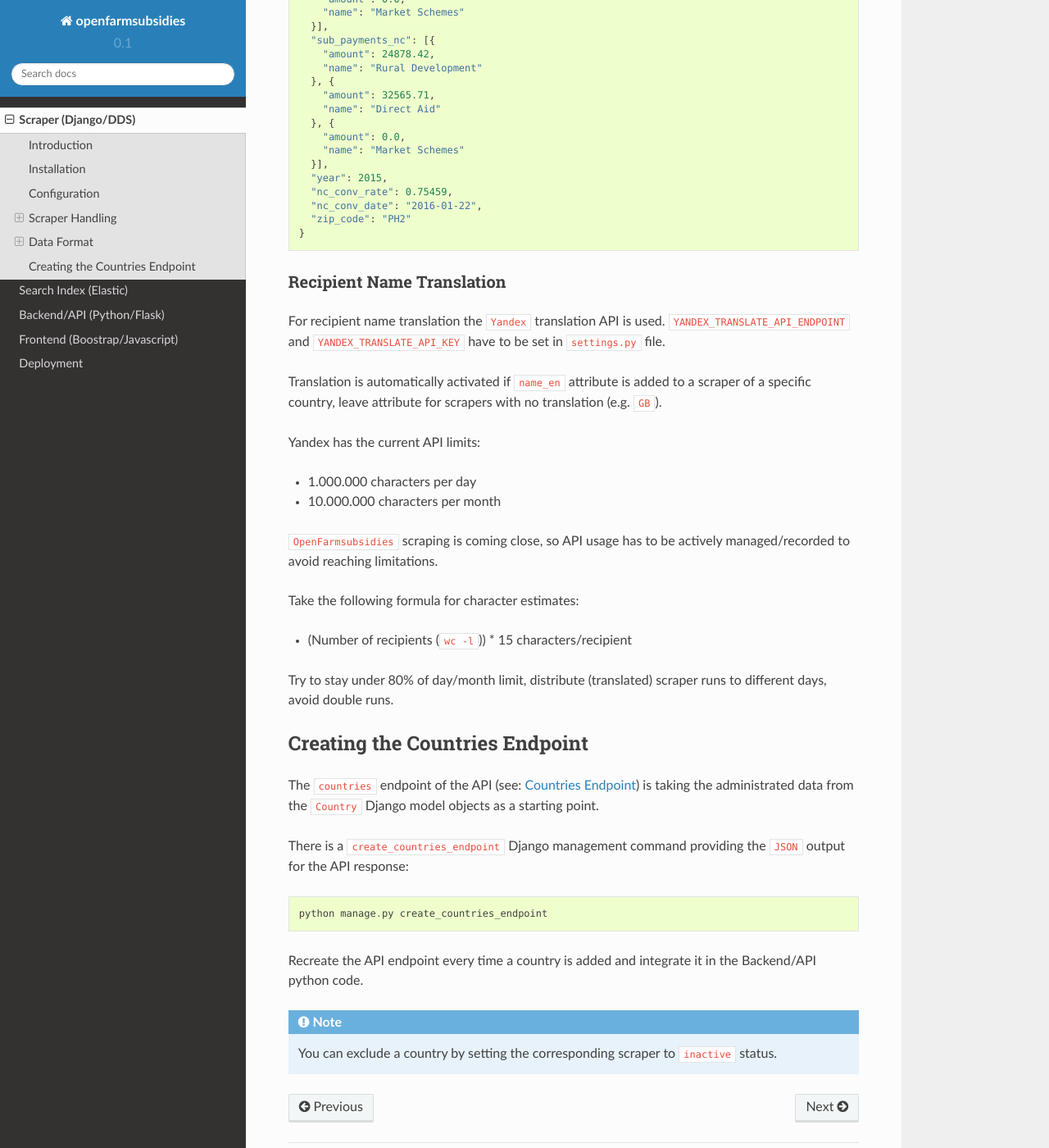
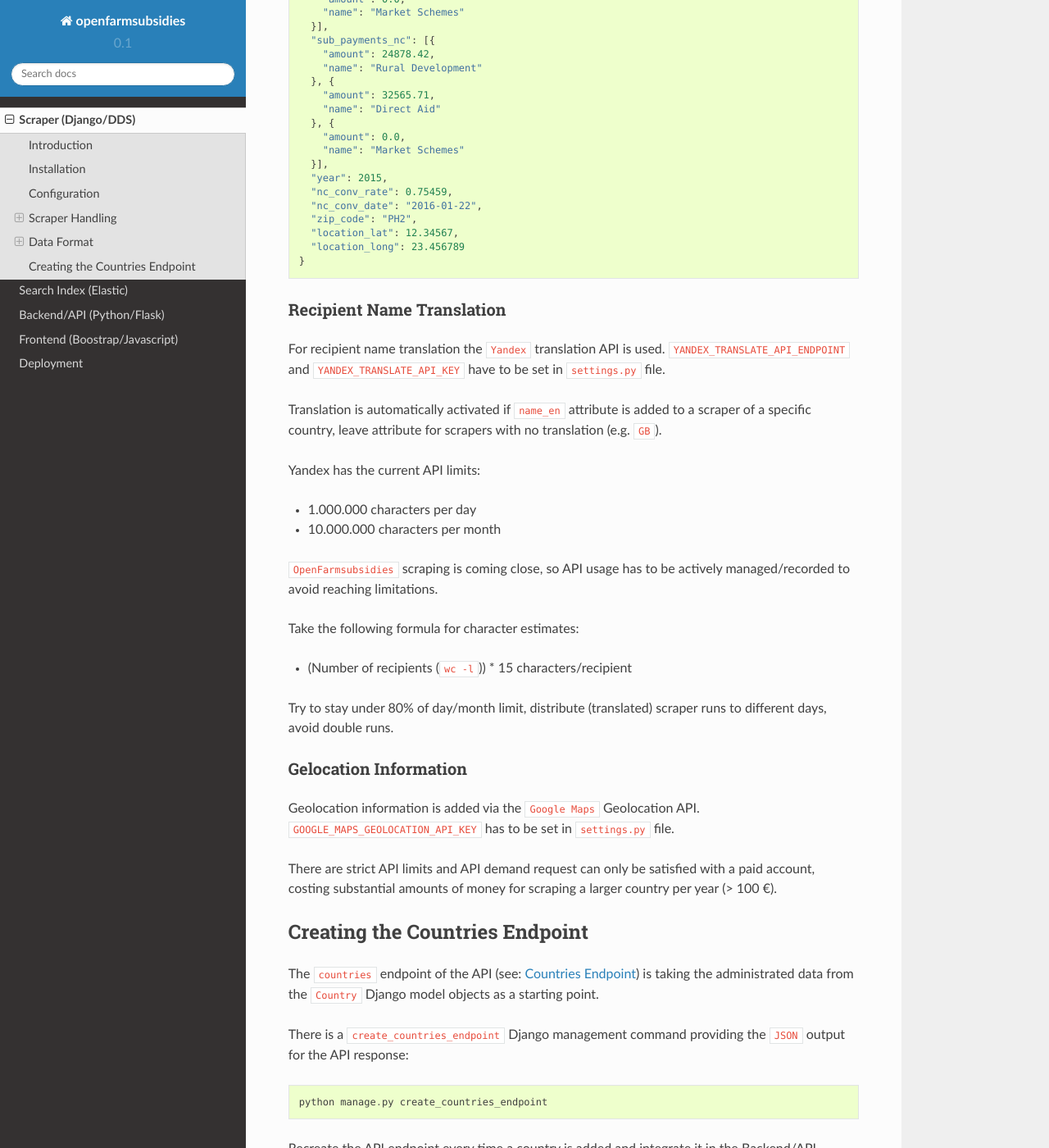
Before and after one commit to holgerd77/farmsubsidy-dds-scraper, a Sphinx documentation site: the page built from docs/scraper.rst, in a window 1280 px wide and 1400 px high, scrolled down 4540 px. Shown: the whole window at 82% size. Built offline with Sphinx 7.4.7 and the Read the Docs theme 2.0.0, drawn with Linux system fonts in a browser that asks for light colours.

Commit message:
Added Google Maps Geolocation API information to docs, key setting to settings.py

```diff
--- a/docs/scraper.rst
+++ b/docs/scraper.rst
@@ -207,7 +207,9 @@ Data format looks like the following::
       "year": 2015,
       "nc_conv_rate": 0.75459,
       "nc_conv_date": "2016-01-22",
-      "zip_code": "PH2"
+      "zip_code": "PH2",
+      "location_lat": 12.34567,
+      "location_long": 23.456789
     }
 
 Recipient Name Translation
@@ -236,6 +238,15 @@ Take the following formula for character estimates:
 Try to stay under 80% of day/month limit, distribute (translated) scraper runs to different
 days, avoid double runs.
 
+Gelocation Information
+^^^^^^^^^^^^^^^^^^^^^^
+
+Geolocation information is added via the ``Google Maps`` Geolocation API.
+``GOOGLE_MAPS_GEOLOCATION_API_KEY`` has to be set in ``settings.py`` file.
+
+There are strict API limits and API demand request can only be satisfied with a paid
+account, costing substantial amounts of money for scraping a larger country per year
+(> 100 €).
 
 Creating the Countries Endpoint
 -------------------------------
```
Also changed, not shown: 1 other file.
